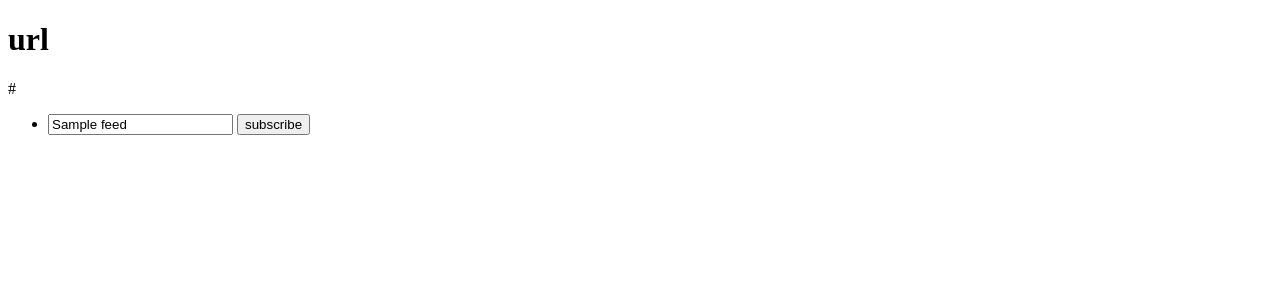
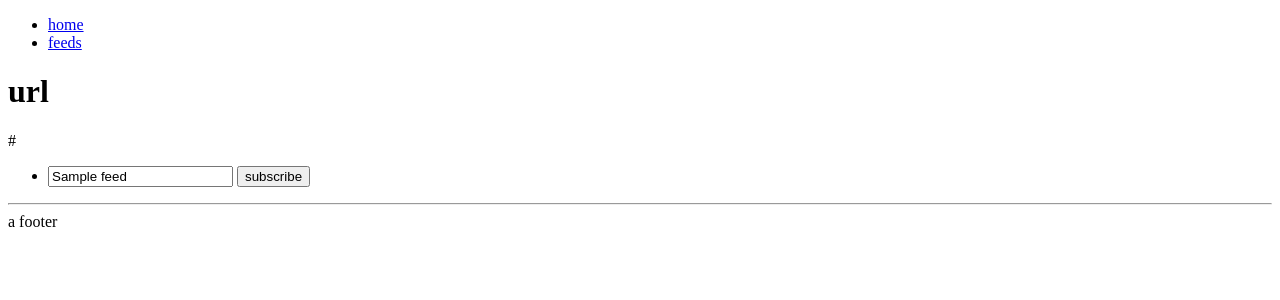
Before and after one commit to davemenninger/leo, a Flask app: template templates/url.html in a window 1280 px wide. Shown: the top 300 px of the page. Run offline with Flask 3, Linux system fonts and the light colour scheme; the template is opened without the code that fills it: most values are stand-ins (such as "Sample title", 1, 10 or a date in 2020).

Commit message:
add layout template

```diff
--- /dev/null
+++ b/templates/layout.html
@@ -0,0 +1,27 @@
+<!doctype html>
+<html>
+  <head>
+    {% block head %}
+    <link rel="apple-touch-icon" sizes="180x180" href="static/apple-touch-icon.png">
+    <link rel="icon" type="image/png" sizes="32x32" href="static/favicon-32x32.png">
+    <link rel="icon" type="image/png" sizes="16x16" href="static/favicon-16x16.png">
+    <link rel="manifest" href="static/manifest.json" />
+    <title>{% block title %}{% endblock %} - leo</title>
+    {% endblock %}
+  </head>
+
+  <body>
+    <div id="menu">
+      <ul>
+        <li><a href="{{ url_for('home') }}">home</a></li>
+        <li><a href="{{ url_for('list_feeds') }}">feeds</a></li>
+      </ul>
+    <div id="content">{% block content %}{% endblock %}</div>
+    <div id="footer">
+      {% block footer %}
+      <hr/>
+      a footer
+      {% endblock %}
+    </div>
+  </body>
+</html>
--- a/templates/url.html
+++ b/templates/url.html
@@ -1,11 +1,5 @@
-<!doctype html>
-<head>
-  <link rel="apple-touch-icon" sizes="180x180" href="static/apple-touch-icon.png">
-  <link rel="icon" type="image/png" sizes="32x32" href="static/favicon-32x32.png">
-  <link rel="icon" type="image/png" sizes="16x16" href="static/favicon-16x16.png">
-  <link rel="manifest" href="static/manifest.json" />
-</head>
-
+{% extends "layout.html" %}
+{% block content %}
 <h1>url</h1>
 <p>
 {{ url }}
@@ -21,3 +15,4 @@
   </li>
   {% endfor %}
 </ul>
+{% endblock %}
```
Also changed, not shown: templates/feeds.html (+5 -8 lines), templates/home.html (+5 -8 lines).
